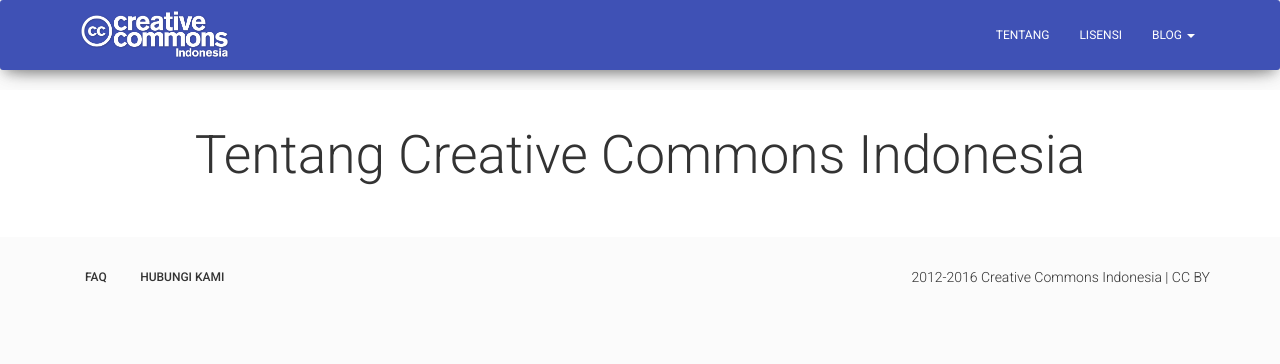
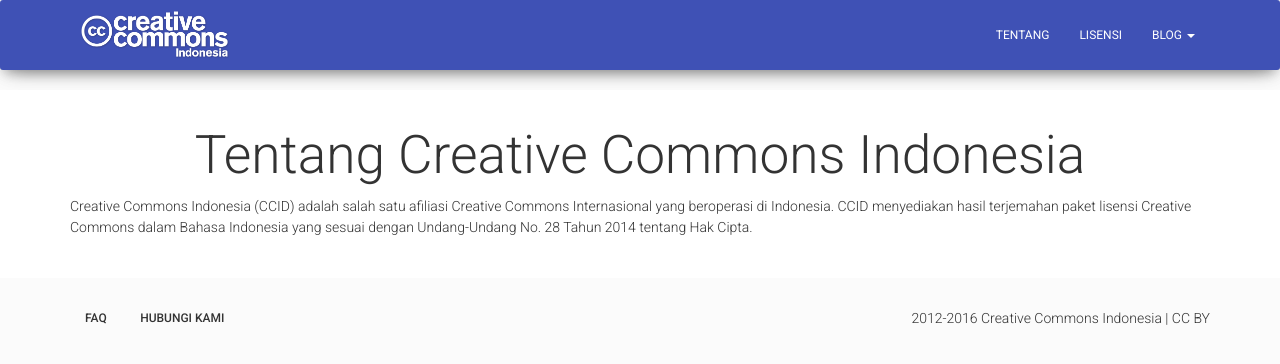
Before and after one commit to RioSatria/CCID, a Jekyll site: the page built from tentang.html, in a window 1280 px wide. Shown: the top 364 px of the page. Built offline with Jekyll 4.4.1, drawn with Linux system fonts in a browser that asks for light colours; nearby versions of some CDN libraries.

Commit message:
Update tentang.html

```diff
--- a/tentang.html
+++ b/tentang.html
@@ -13,7 +13,7 @@
                 </div>
             	<div class="row">
                     <div class="col-lg-12">
-
+                      Creative Commons Indonesia (CCID) adalah salah satu afiliasi Creative Commons Internasional yang beroperasi di Indonesia. CCID menyediakan hasil terjemahan paket lisensi Creative Commons dalam Bahasa Indonesia yang sesuai dengan Undang-Undang No. 28 Tahun 2014 tentang Hak Cipta.
                     </div>
                 </div>
             </div>
```
